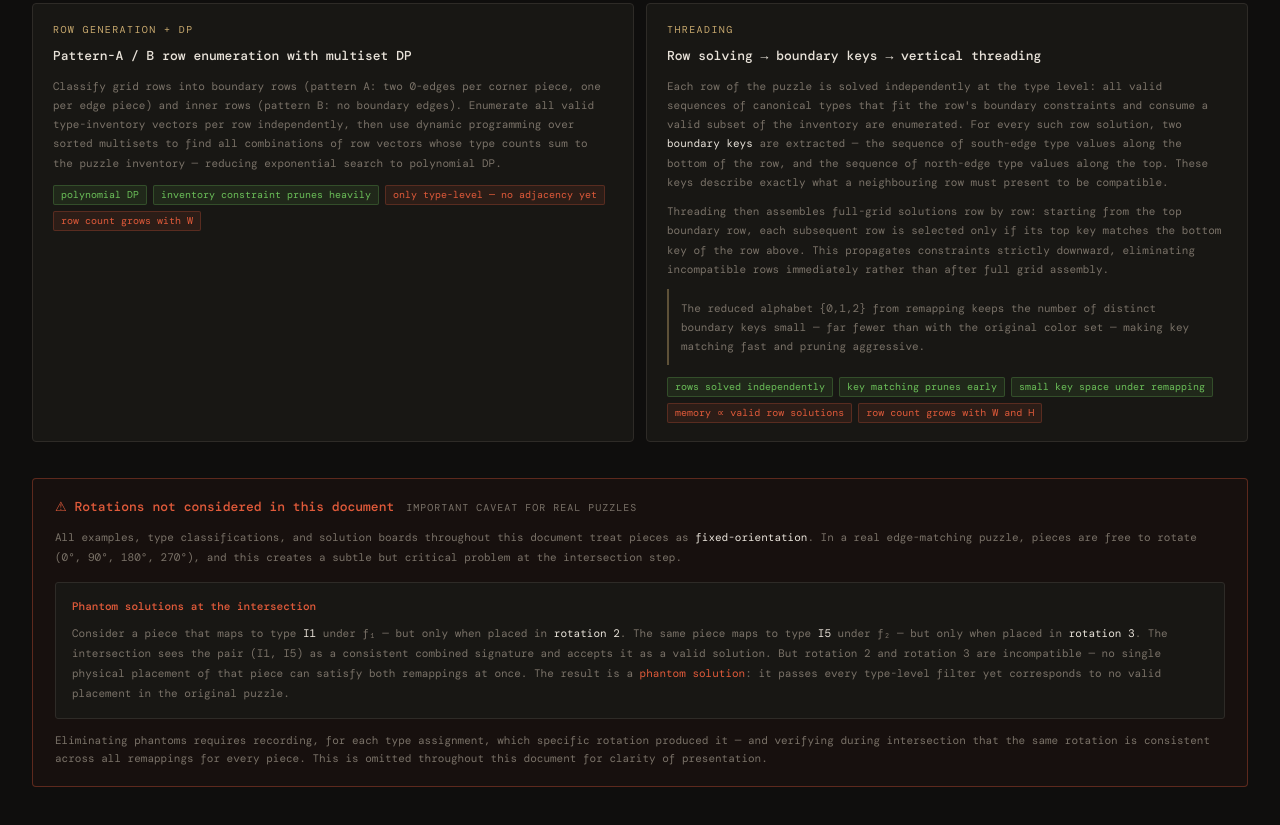
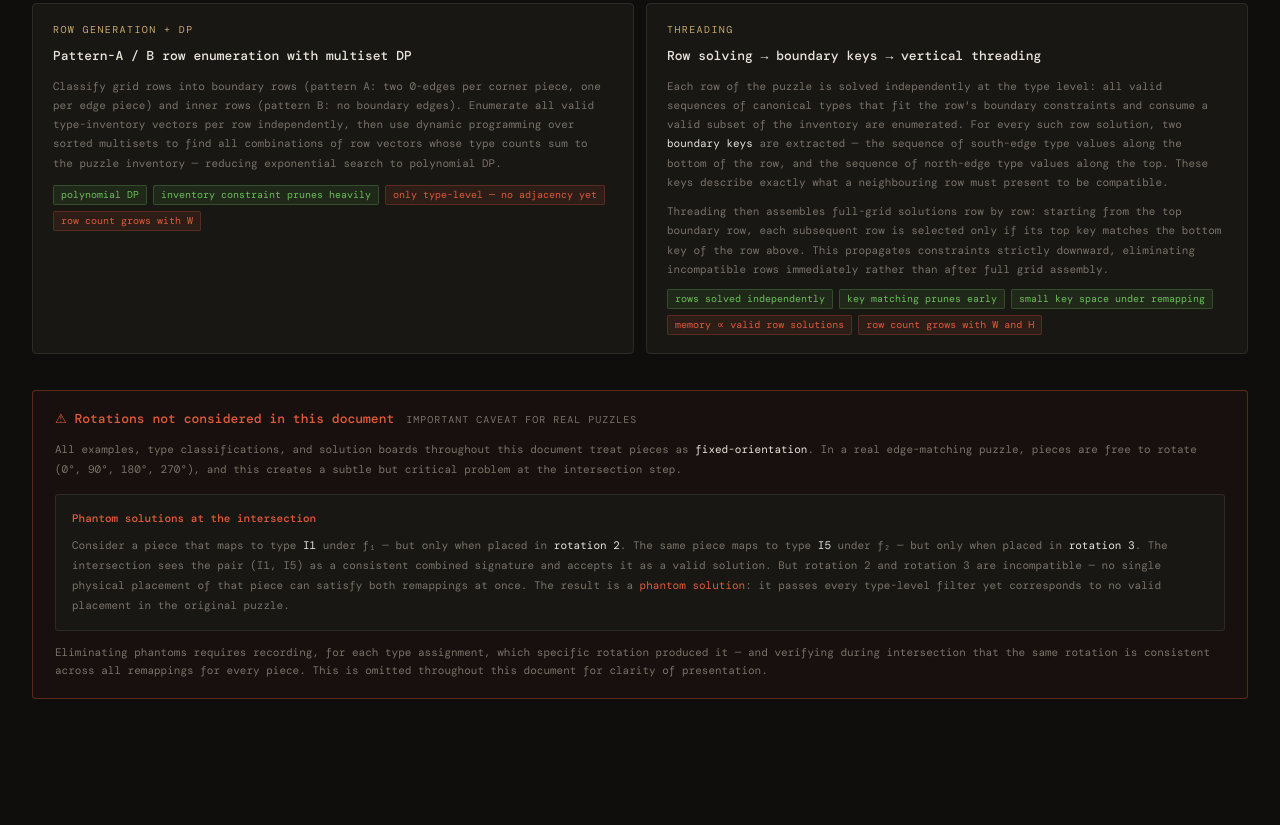
Before and after one commit to MRazvan/E2_Fun, a plain HTML site: page index.html in a window 1280 px wide. Shown: the part 6846-7671 px from the top of the page. Drawn offline with nearby package versions, Linux system fonts and the light colour scheme; a web font is replaced by a local one.

Commit message:
Removed not proven section

```diff
--- a/index.html
+++ b/index.html
@@ -854,9 +854,6 @@ buildSolutionSection();
       <div style="font-size:11px;color:var(--muted);line-height:1.75;margin-bottom:10px;">
         Threading then assembles full-grid solutions row by row: starting from the top boundary row, each subsequent row is selected only if its top key matches the bottom key of the row above. This propagates constraints strictly downward, eliminating incompatible rows immediately rather than after full grid assembly.
       </div>
-      <div style="font-size:11px;color:var(--muted);line-height:1.7;padding:10px 12px;border-left:2px solid rgba(200,169,110,.4);margin-bottom:12px;">
-        The reduced alphabet {0,1,2} from remapping keeps the number of distinct boundary keys small — far fewer than with the original color set — making key matching fast and pruning aggressive.
-      </div>
       <div style="display:flex;gap:6px;flex-wrap:wrap;">
         <span style="font-size:10px;padding:1px 7px;border-radius:2px;background:rgba(107,191,89,.1);border:1px solid rgba(107,191,89,.25);color:#6bbf59;">rows solved independently</span>
         <span style="font-size:10px;padding:1px 7px;border-radius:2px;background:rgba(107,191,89,.1);border:1px solid rgba(107,191,89,.25);color:#6bbf59;">key matching prunes early</span>
```
